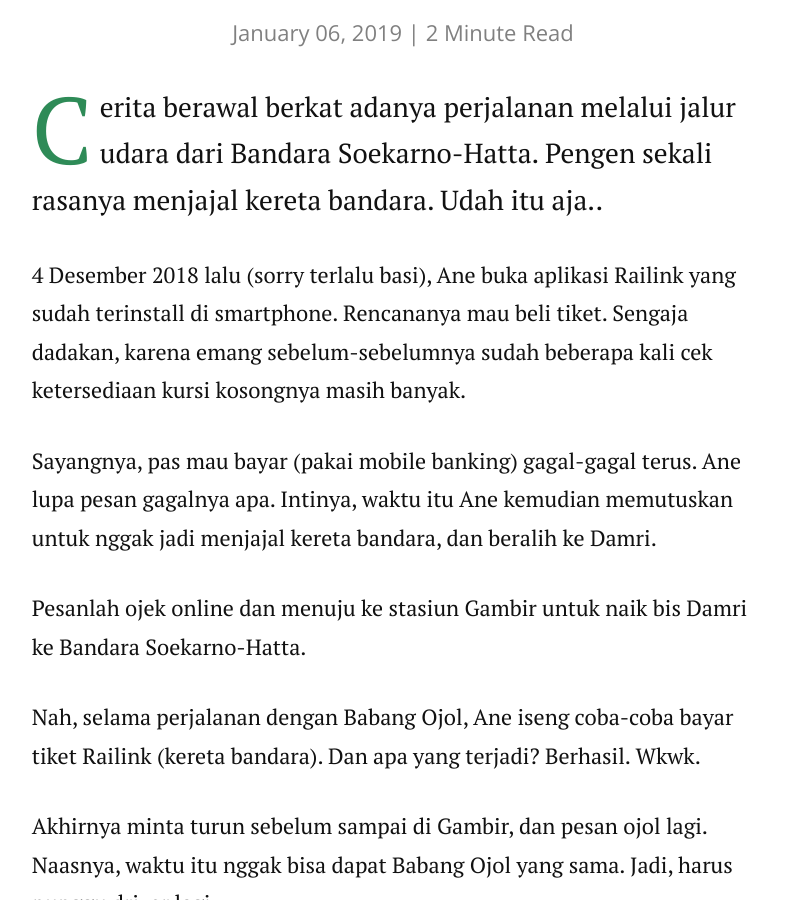
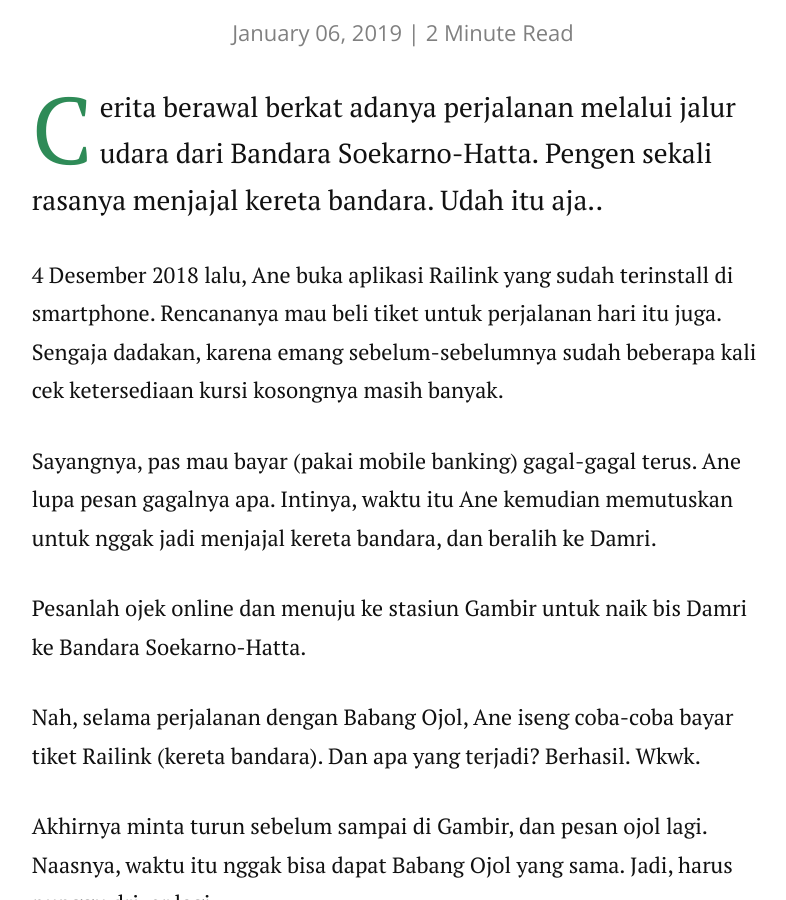
Before and after one commit to rifkifau/rifkifau.github.io, a Jekyll site: the page built from _posts/2019-01-06-mencoba-skytrain-kereta-bandara-soekarno-hatta.markdown, in a window 1280 px wide and 900 px high, scrolled down 642 px. Shown: the whole window, without its empty margins (237-1023 px from the left). Built offline with Jekyll 4.4.1, drawn with Linux system fonts in a browser that asks for light colours; nearby versions of some CDN libraries; comment, search, counter and statistics services are not loaded.

Commit message:
Update 2019-01-06-mencoba-skytrain-kereta-bandara-soekarno-hatta.markdown

```diff
--- a/_posts/2019-01-06-mencoba-skytrain-kereta-bandara-soekarno-hatta.markdown
+++ b/_posts/2019-01-06-mencoba-skytrain-kereta-bandara-soekarno-hatta.markdown
@@ -8,7 +8,7 @@ tags:   [ Foto, Pengalaman, Jepretan, Skytrain, Kalayang, Bandara, Soetta ]
 <p class="intro"><span class="dropcap">C</span>erita berawal berkat adanya perjalanan melalui jalur udara dari Bandara Soekarno-Hatta. Pengen sekali rasanya menjajal kereta bandara. Udah itu aja..
 </p>
 <p>
-4 Desember 2018 lalu (sorry terlalu basi), Ane buka aplikasi Railink yang sudah terinstall di smartphone. Rencananya mau beli tiket. Sengaja dadakan, karena emang sebelum-sebelumnya sudah beberapa kali cek ketersediaan kursi kosongnya masih banyak.
+4 Desember 2018 lalu, Ane buka aplikasi Railink yang sudah terinstall di smartphone. Rencananya mau beli tiket untuk perjalanan hari itu juga. Sengaja dadakan, karena emang sebelum-sebelumnya sudah beberapa kali cek ketersediaan kursi kosongnya masih banyak.
 </p>
 <p>
 Sayangnya, pas mau bayar (pakai mobile banking) gagal-gagal terus. Ane lupa pesan gagalnya apa. Intinya, waktu itu Ane kemudian memutuskan untuk nggak jadi menjajal kereta bandara, dan beralih ke Damri.
```
